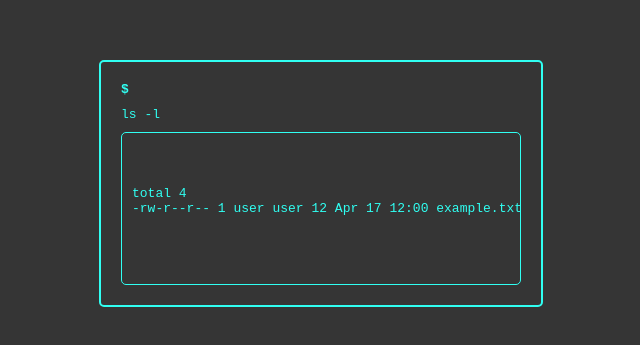
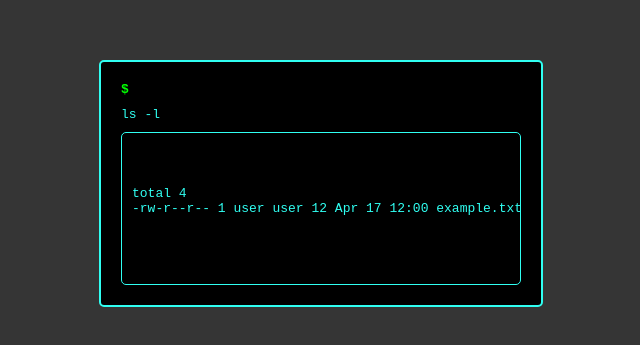
Before and after one commit to 0h-laugh/0h-laugh.github.io, a plain HTML site: page index.html in a window 1280 px wide. Shown: the part 217-562 px from the top of the page, without its empty margins (319-959 px from the left). Drawn offline with Linux system fonts and the light colour scheme.

Commit message:
Update style.css

```diff
--- a/style.css
+++ b/style.css
@@ -1,7 +1,7 @@
 body {
+    font-family: monospace;
     background-color: #353535;
     color: #30FFF2;
-    font-family: monospace;
     margin: 0;
     padding: 0;
     display: flex;
@@ -11,7 +11,7 @@ body {
 }
 
 .terminal {
-    background-color: #353535;
+    background-color: #000;
     border: 2px solid #30FFF2;
     border-radius: 5px;
     padding: 20px;
@@ -19,7 +19,7 @@ body {
 }
 
 .prompt {
-    color: #30FFF2;
+    color: #00FF00; /* Green */
     font-weight: bold;
 }
 
@@ -29,7 +29,7 @@ body {
 }
 
 .command-output {
-    background-color: #353535;
+    background-color: #000;
     border: 1px solid #30FFF2;
     border-radius: 5px;
     padding: 10px;
```
